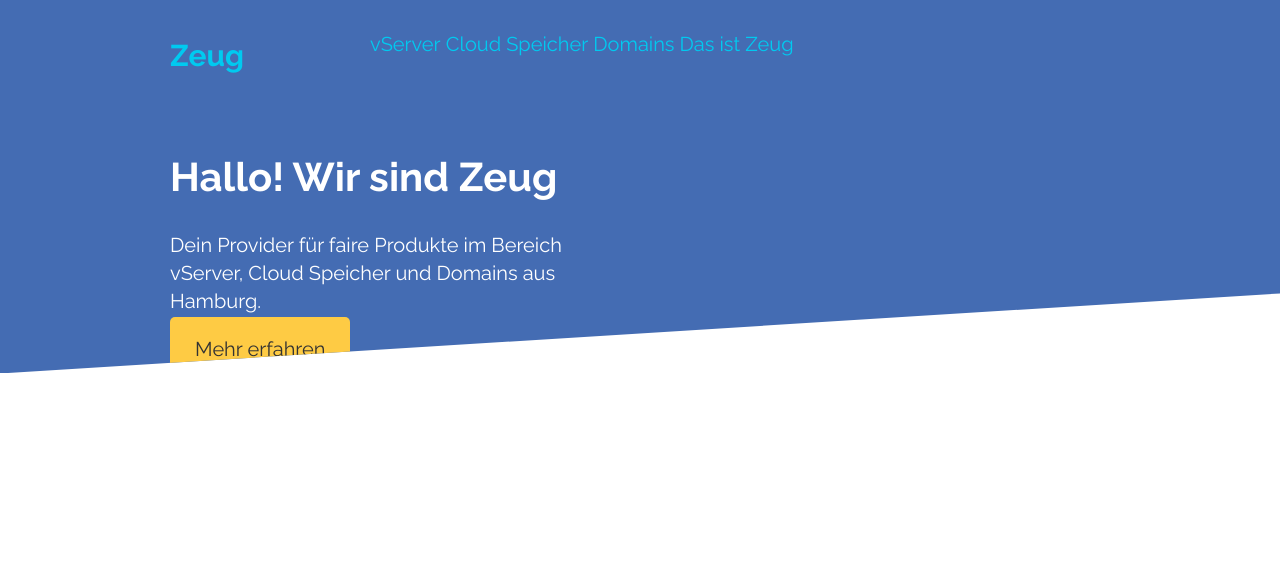
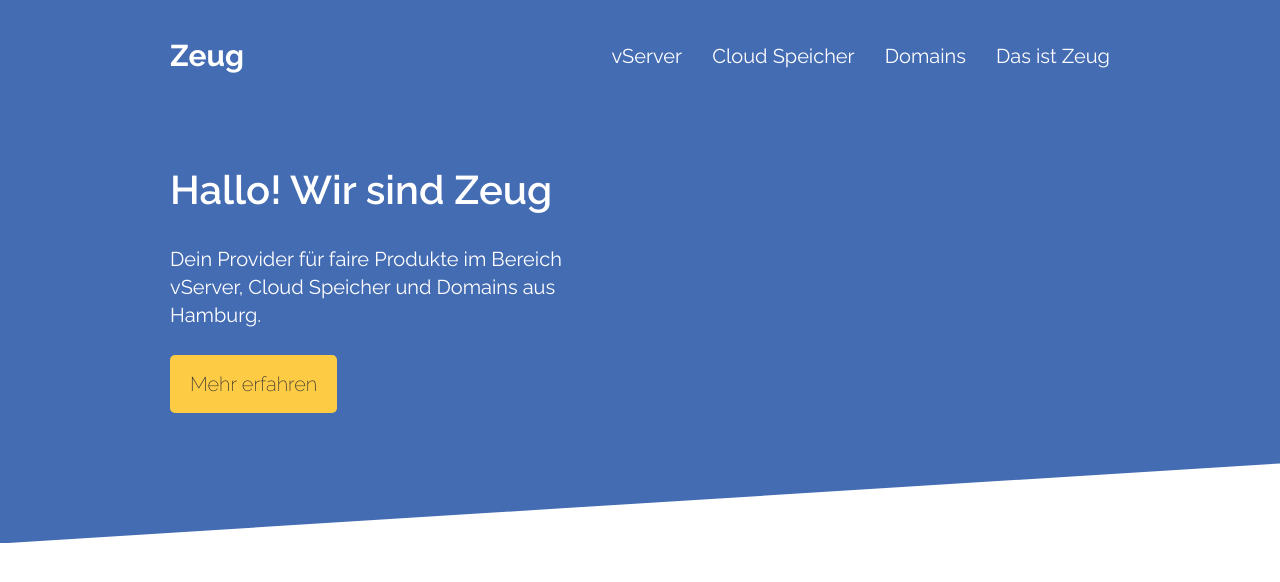
Before and after one commit to eclipse313/website, a plain HTML site: page index.html in a window 1280 px wide. Drawn offline with nearby package versions, Linux system fonts and the light colour scheme; files that its build step writes are made by us from their sources.

Commit message:
Make navigation, logo and hero more fancy \o/

```diff
--- a/resources/components/_button.scss
+++ b/resources/components/_button.scss
@@ -5,6 +5,13 @@
   color: #333333;
   text-decoration: none;
   background: #FECB44;
-  padding: 20px 25px;
+  padding: 15px 20px;
   border-radius: 5px;
+  display: inline-block;
+  font-weight: 200;
+
+  &:hover {
+    box-shadow: 0 7px 14px rgba(50,50,93,.1), 0 3px 6px rgba(0,0,0,.08);
+    text-decoration: none;
+  }
 }
--- a/resources/layout/_header.scss
+++ b/resources/layout/_header.scss
@@ -4,10 +4,52 @@
 
 
 header {
+  h2 a {
+    color: white;
+
+    &:hover {
+      text-decoration: none;
+      color: white;
+    }
+  }
+
   nav {
     ul {
+      position: relative;
+      right: 0;
+      padding: 0;
+      margin: 32px 0 0 0;
+      float: right;
+
       li {
         display: inline-block;
+        margin-right: 25px;
+        position: relative;
+
+          &:before {
+            content: "";
+            position: absolute;
+            width: 100%;
+            height: 1px;
+            bottom: 0;
+            left: 0;
+            background-color: white;
+            visibility: hidden;
+            -webkit-transform: scaleX(0);
+            transform: scaleX(0);
+            -webkit-transition: all 0.3s ease-in-out 0s;
+            transition: all 0.3s ease-in-out 0s;
+          }
+
+          &:hover:before {
+            visibility: visible;
+            -webkit-transform: scaleX(1);
+            transform: scaleX(1);
+          }
+
+        &:last-of-type {
+          margin-right: 0;
+        }
       }
     }
   }
--- a/resources/pages/_home.scss
+++ b/resources/pages/_home.scss
@@ -6,5 +6,28 @@ body.home {
     background: #446CB3;
     clip-path: polygon(0 0,100% 0,100% calc(100% - 10vh),0% 100%);
     color: white;
+
+    ul {
+      li {
+        a {
+          color: white;
+          text-decoration: none;
+          font-weight: normal;
+        }
+      }
+    }
+
+    .hero {
+      padding: 5vh 0 15vh 0;
+
+      h1 {
+        margin-top: 0;
+        font-weight: 600;
+      }
+
+      p {
+        margin-bottom: 1.34em;
+      }
+    }
   }
 }
```
